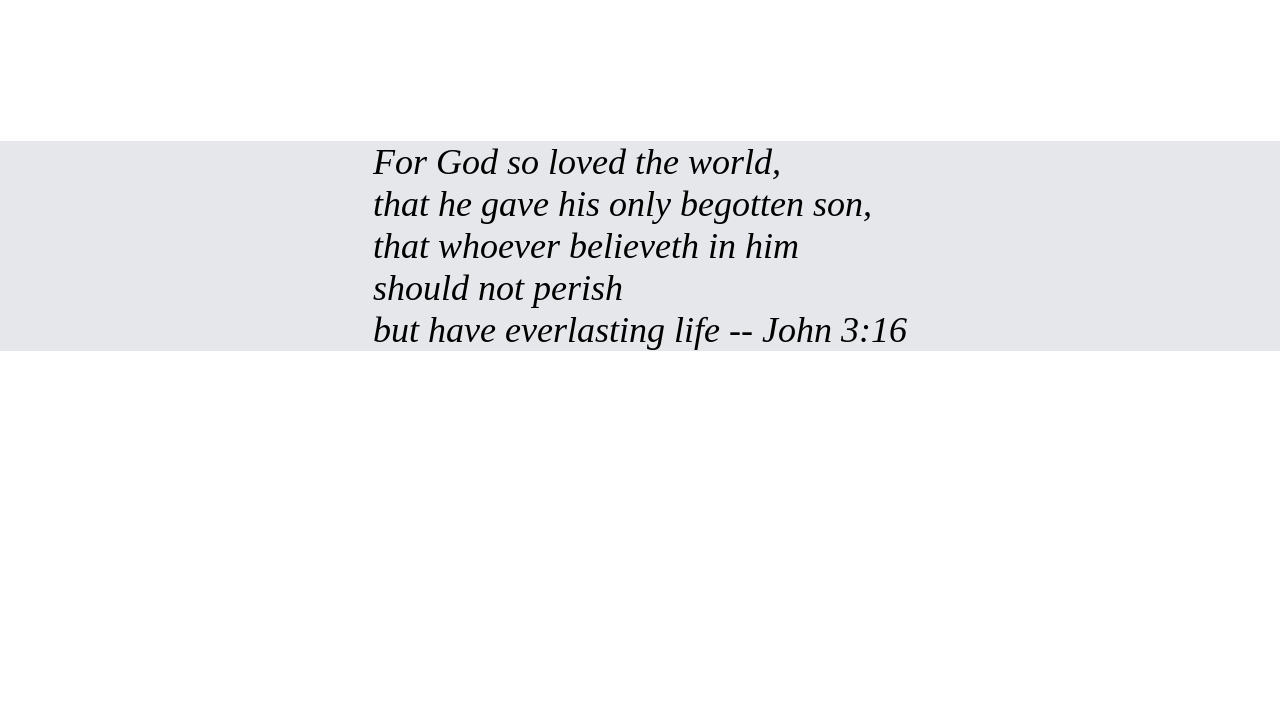
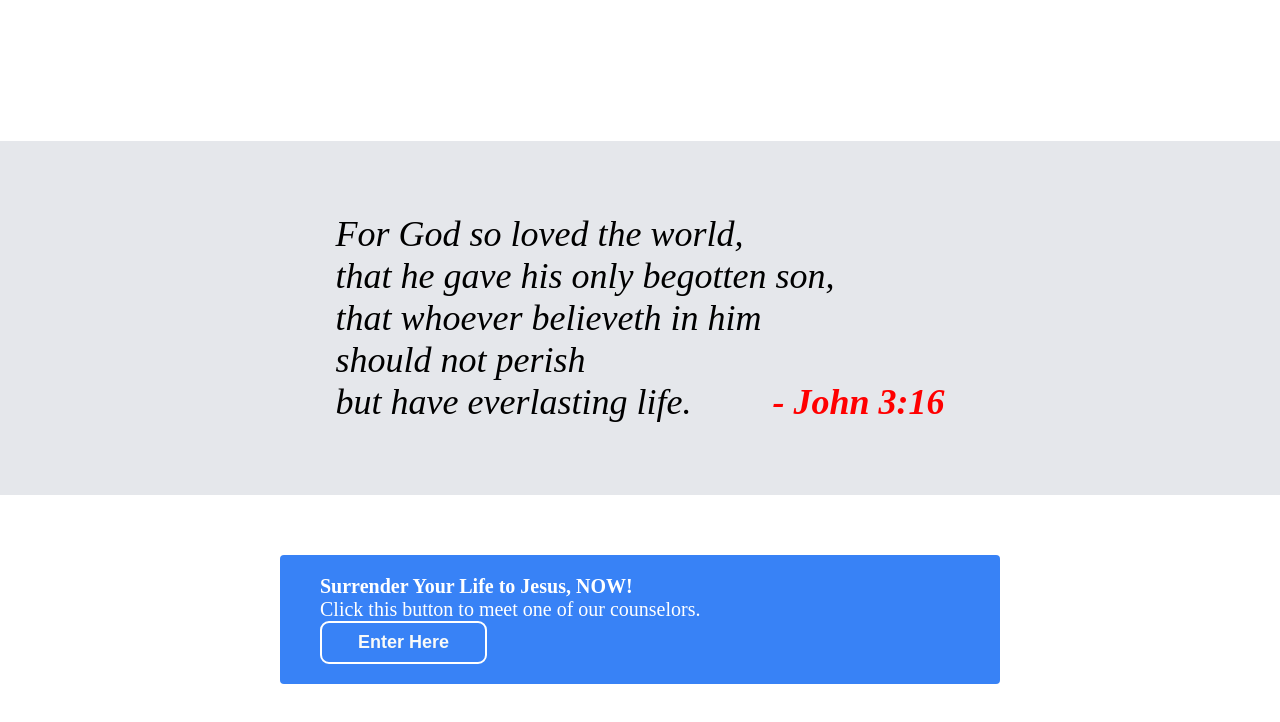
Before and after one commit to Viraculous/Odin-Projects, a plain HTML site: page Landing.html in a window 1280 px wide. Shown: the part 876-1598 px from the top of the page. Before the commit the page ends 1363 px from the top, so only its background shows below. Drawn offline with Linux system fonts and the light colour scheme.

Commit message:
added the CTA section

```diff
--- a/Landing.css
+++ b/Landing.css
@@ -105,6 +105,9 @@ figcaption{
     font-style: italic;
     padding: 2em 4em 2em em;
 }
+.quote{
+    margin: 2em auto;
+}
 
 .main-close{
     display: flex;
@@ -114,3 +117,23 @@ figcaption{
 body{
     margin: 0px;
 }
+.cta{
+    background-color: #3882f6;
+    justify-content: left;
+    padding: 1em 2em 1em 2em;
+    font-size: 20px;
+    display: flex;
+    margin: 3em 14em 3em 14em;
+    border-radius: 0.2em;
+    flex-direction: row;
+    color: white;
+}
+.counsel{
+    background-color: #3882f6;
+    border-radius: 0.5em;
+    color:#f9faf8;
+    font-size: 18px;
+    padding: 0.5em 2em 0.5em 2em;
+    font-weight: bold;
+    border:2px solid white;
+}
--- a/Landing.html
+++ b/Landing.html
@@ -45,7 +45,10 @@
            </div>
            <div>
             <div class="sub-main">
-                <div>For God so loved the world, <br>that he gave his only begotten son, <br> that whoever believeth in him <br>should not perish<br>but have everlasting life -- John 3:16</div>
+                <div class="quote">For God so loved the world, <br>that he gave his only begotten son, <br> that whoever believeth in him <br>should not perish<br>but have everlasting life. &nbsp;&nbsp;&nbsp;&nbsp;&nbsp;&nbsp;&nbsp;&nbsp;<span style="float:right; color:red; font-weight:bold;">- John 3:16</span></div>
+            </div>
+            <div>
+                <div class="cta"><span><strong>Surrender Your Life to Jesus, NOW!</strong><br>Click this button to meet one of our counselors. &nbsp;&nbsp;&nbsp;&nbsp;&nbsp;&nbsp;&nbsp;&nbsp;&nbsp;&nbsp;&nbsp;&nbsp;&nbsp;&nbsp;&nbsp;&nbsp;&nbsp;&nbsp;&nbsp;&nbsp;&nbsp;&nbsp;&nbsp;&nbsp;<button class="counsel">Enter Here</button></span></div>
             </div>
             <div class="main-close">
                 <div class="main-end">
```
